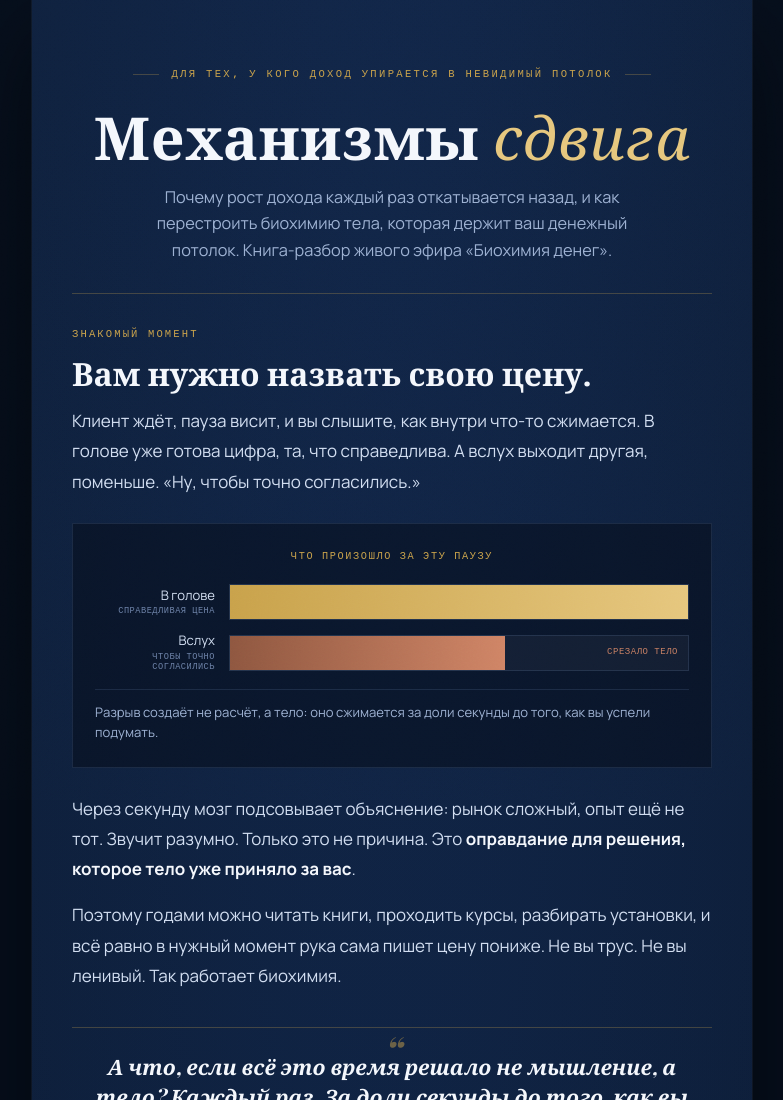
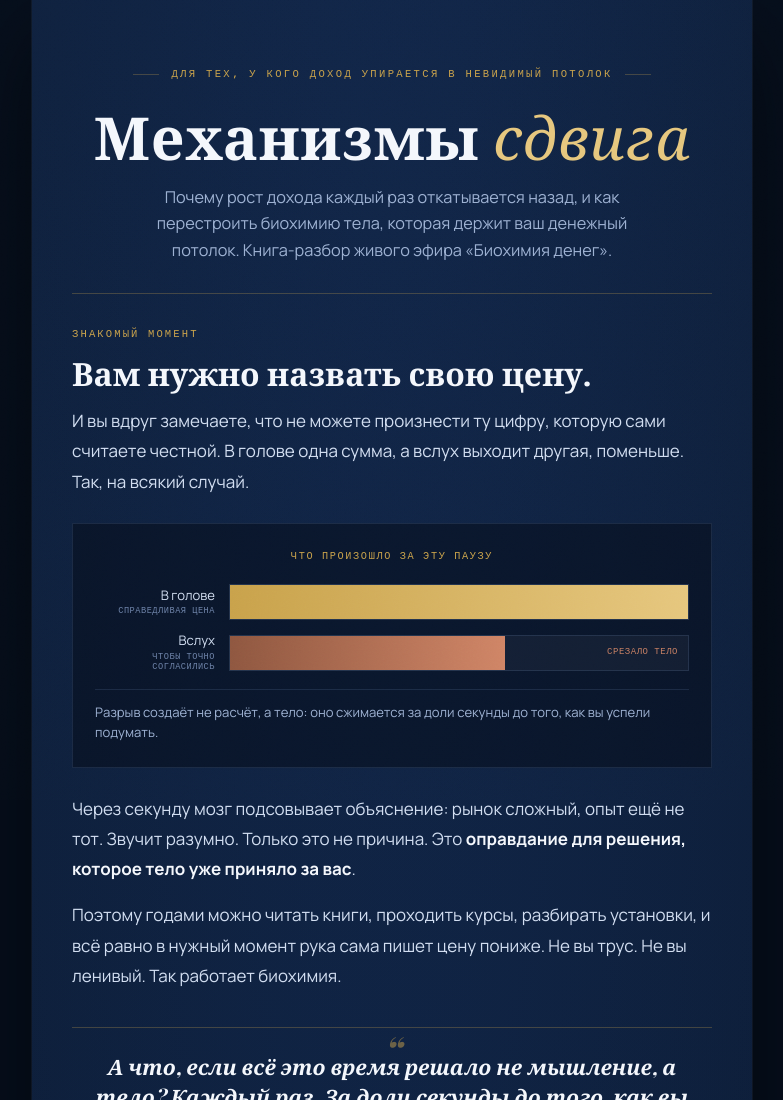
Before and after one commit to thebodymindcode/moneybook, a plain HTML site: page index.html in a window 1280 px wide. Shown: the top 1100 px of the page, without its empty margins (248-1031 px from the left). Drawn offline with nearby package versions, Linux system fonts and the light colour scheme; a web font is replaced by a local one.

Commit message:
Update index.html

```diff
--- a/index.html
+++ b/index.html
@@ -237,7 +237,7 @@ strong{font-weight:700;color:var(--ink)}
 <div class="scene">
   <div class="scene-eyebrow">Знакомый момент</div>
   <p class="scene-lead">Вам нужно назвать свою цену.</p>
-  <p>Клиент ждёт, пауза висит, и вы слышите, как внутри что-то сжимается. В голове уже готова цифра, та, что справедлива. А вслух выходит другая, поменьше. «Ну, чтобы точно согласились.»</p>
+  <p>И вы вдруг замечаете, что не можете произнести ту цифру, которую сами считаете честной. В голове одна сумма, а вслух выходит другая, поменьше. Так, на всякий случай.</p>
 </div>
 
 <!-- GRAPHIC: разрыв цены -->
```
